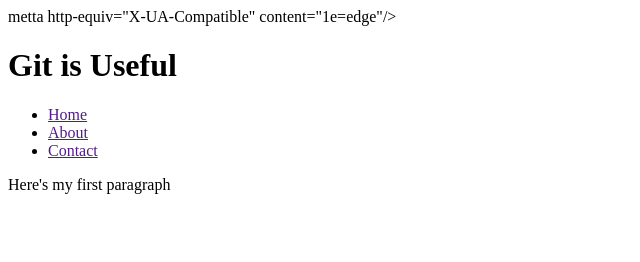
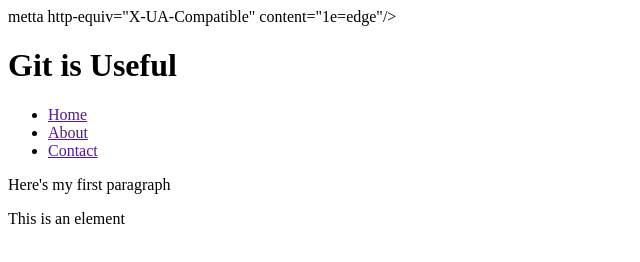
Before and after one commit to CPaxtonProgrammer/gitProject, a plain HTML site: page index.html in a window 1280 px wide. Shown: the whole page, without its empty margins (0-640 px from the left). Drawn offline with Linux system fonts and the light colour scheme.

Commit message:
Added new elementto Home page

```diff
--- a/index.html
+++ b/index.html
@@ -21,6 +21,7 @@
             </ul>
         </nav>
         <p> Here's my first paragraph</p>
+        <span>This is an element</span>
     </body>
 
 </html>
```
